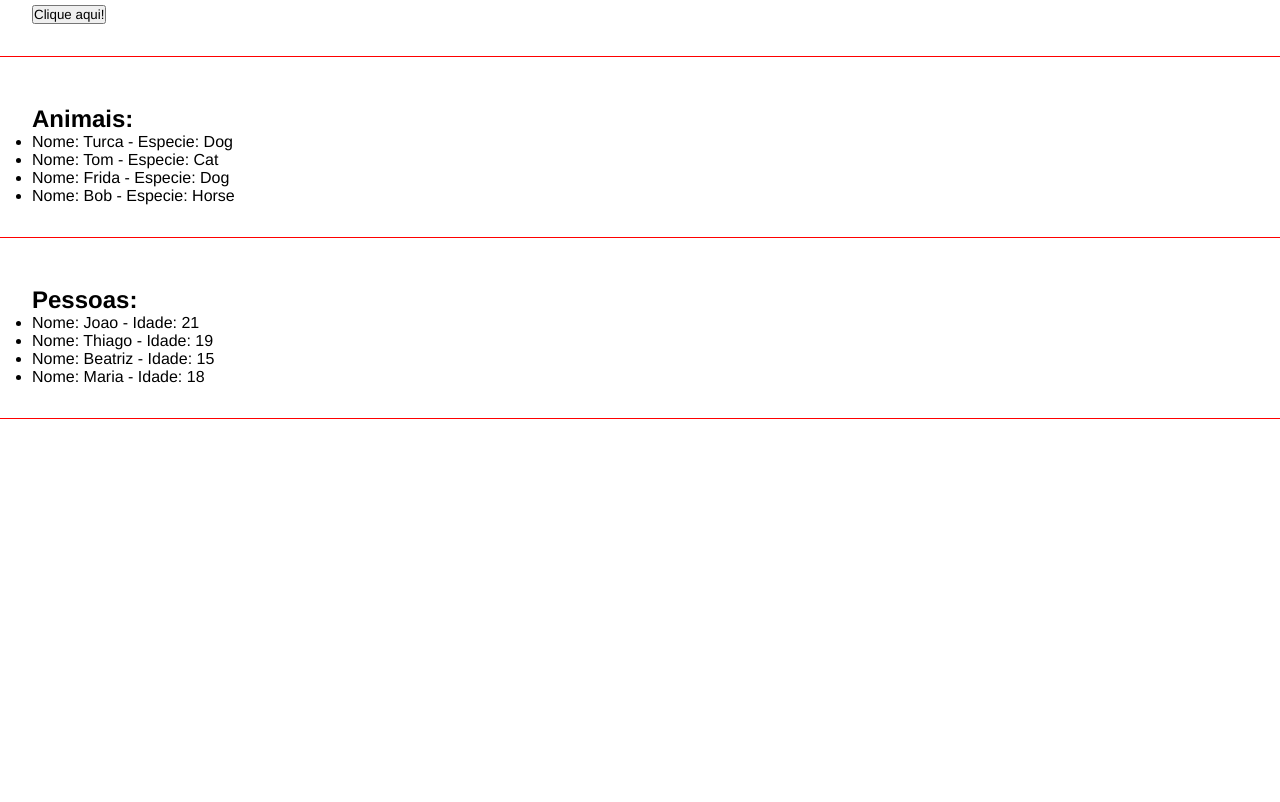
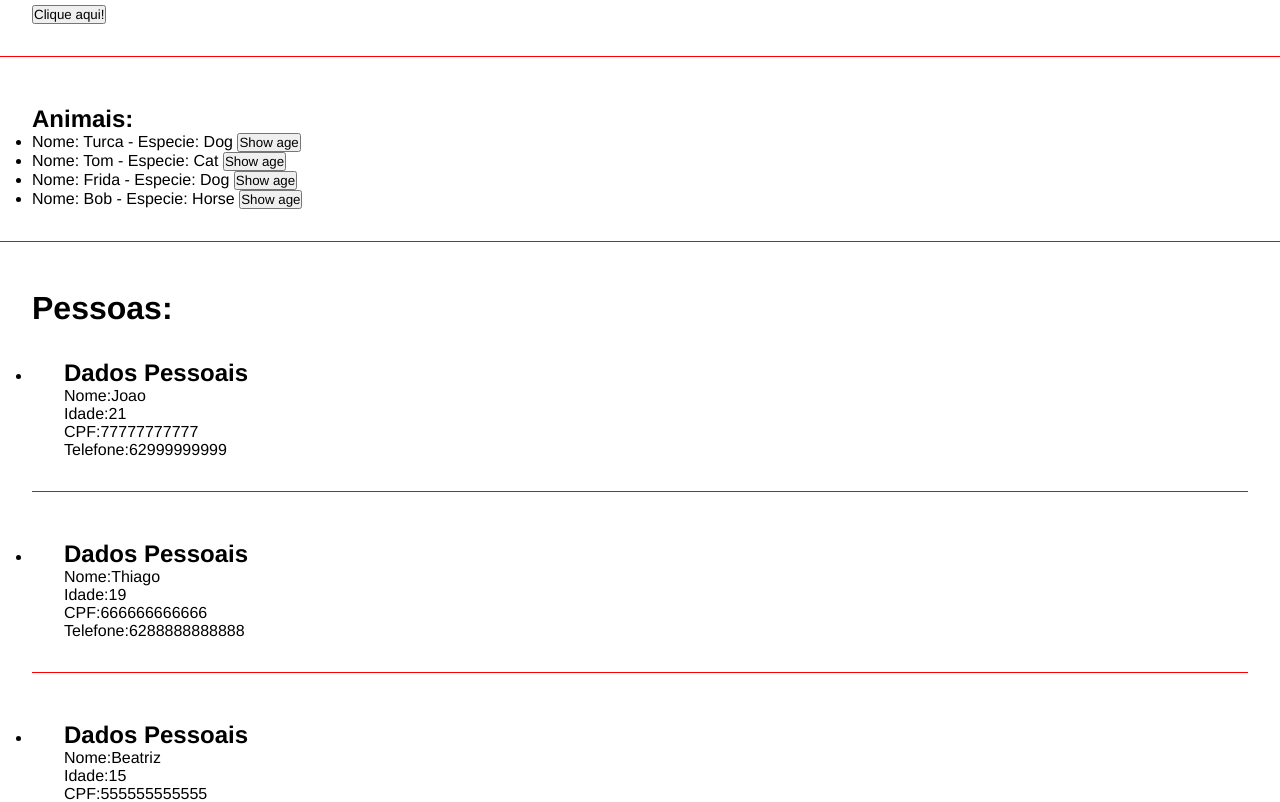
Before and after one commit to Eduardo007-lang/curso_angular, an Angular app: page / in a window 1280 px wide. Shown: the part 1042-1844 px from the top of the page. Before the commit the page ends 1477 px from the top, so only its background shows below. Built offline with nearby package versions, Linux system fonts and the light colour scheme.

Commit message:
feat: implements interface

```diff
--- /dev/null
+++ b/src/app/Animal.ts
@@ -0,0 +1,5 @@
+export interface Animal {
+    name: string
+    type: string
+    age: number
+}
--- a/src/app/app.module.ts
+++ b/src/app/app.module.ts
@@ -12,6 +12,7 @@ import { EmitterComponent } from './components/emitter/emitter.component';
 import { ChangeNumberComponent } from './components/change-number/change-number.component';
 import { EmitterTesteComponent } from './components/emitter-teste/emitter-teste.component';
 import { ListRenderComponent } from './components/list-render/list-render.component';
+import { ParentDataTwoComponent } from './components/parent-data-two/parent-data-two.component';
 
 @NgModule({
   declarations: [
@@ -24,7 +25,8 @@ import { ListRenderComponent } from './components/list-render/list-render.compon
     EmitterComponent,
     ChangeNumberComponent,
     EmitterTesteComponent,
-    ListRenderComponent
+    ListRenderComponent,
+    ParentDataTwoComponent
   ],
   imports: [
     BrowserModule,
--- a/src/app/components/list-render/list-render.component.html
+++ b/src/app/components/list-render/list-render.component.html
@@ -4,16 +4,22 @@
         <li *ngFor="let animal of animals">
             Nome: {{animal.name}} -
             Especie: {{animal.type}}
+            <button (click)="showAge(animal)">Show age</button>
         </li>
+
     </ul>
+    <div *ngIf="animal.age === 1">
+        <h3>{{ animalDetails }}</h3>
+    </div>
 </div>
 
 <div class="class">
-    <h2>Pessoas:</h2>
+    <h1>Pessoas:</h1>
     <ul>
         <li *ngFor="let people of peoples">
-            Nome: {{people.name}} -
-            Idade: {{people.age}}
+            <app-parent-data-two [name]="people.name"  [age]="people.age" [cpf]="people.cpf" [phone_number]="people.phone_number"/>
         </li>
     </ul>
+
+
 </div>
--- a/src/app/components/list-render/list-render.component.ts
+++ b/src/app/components/list-render/list-render.component.ts
@@ -1,4 +1,5 @@
 import { Component, OnInit } from '@angular/core';
+import { Animal } from 'src/app/Animal';
 
 @Component({
   selector: 'app-list-render',
@@ -7,21 +8,29 @@ import { Component, OnInit } from '@angular/core';
 })
 export class ListRenderComponent implements OnInit {
 
-  animals = [
-    {name:'Turca', type: 'Dog'},
-    {name:'Tom', type: 'Cat'},
-    {name:'Frida', type: 'Dog'},
-    {name:'Bob', type: 'Horse'},
+  animals: Animal[] = [
+    {name:'Turca', type: 'Dog', age: 2},
+    {name:'Tom', type: 'Cat', age: 1},
+    {name:'Frida', type: 'Dog',age: 1},
+    {name:'Bob', type: 'Horse', age: 4},
   ]
+
+  animal: Animal = {
+    name: 'teste',
+    type: 'QUalquer coisa',
+    age: 12
+  }
 
   peoples = [
 
-    {name: 'Joao', age: 21},
-    {name: 'Thiago', age: 19},
-    {name: 'Beatriz', age: 15},
-    {name: 'Maria', age: 18},
+    {name: 'Joao', age: 21, cpf: 77777777777, phone_number: 62999999999},
+    {name: 'Thiago', age: 19, cpf: 666666666666, phone_number: 6288888888888},
+    {name: 'Beatriz', age: 15, cpf: 555555555555, phone_number: 6277777777777},
+    {name: 'Maria', age: 18, cpf: 44444444444, phone_number: 6266666666666},
 
   ]
+
+  animalDetails = '';
 
   constructor(){}
 
@@ -29,4 +38,8 @@ export class ListRenderComponent implements OnInit {
 
   }
 
+  showAge(animal: Animal){
+    this.animalDetails = `O pet ${animal.name}, tem ${animal.age} anos!`
+  }
+
 }
--- /dev/null
+++ b/src/app/components/parent-data-two/parent-data-two.component.html
@@ -0,0 +1,7 @@
+<div class="class">
+    <h2>Dados Pessoais</h2>
+    <p>Nome:{{name}}</p>
+    <p>Idade:{{age}}</p>
+    <p>CPF:{{cpf}}</p>
+    <p>Telefone:{{phone_number}}</p>
+</div>
--- /dev/null
+++ b/src/app/components/parent-data-two/parent-data-two.component.ts
@@ -0,0 +1,21 @@
+import { Component, Input, OnInit } from '@angular/core';
+
+@Component({
+  selector: 'app-parent-data-two',
+  templateUrl: './parent-data-two.component.html',
+  styleUrls: ['./parent-data-two.component.css']
+})
+export class ParentDataTwoComponent implements OnInit{
+
+  @Input() name: string = "";
+  @Input() age: number = 0;
+  @Input() cpf: number = 0;
+  @Input() phone_number: number = 0;
+
+  constructor(){}
+
+  ngOnInit(): void {
+
+  }
+
+}
```
Also changed, not shown: src/app/components/parent-data-two/parent-data-two.component.css (added), 1 other file (tests, documents, lock files or other folders).
